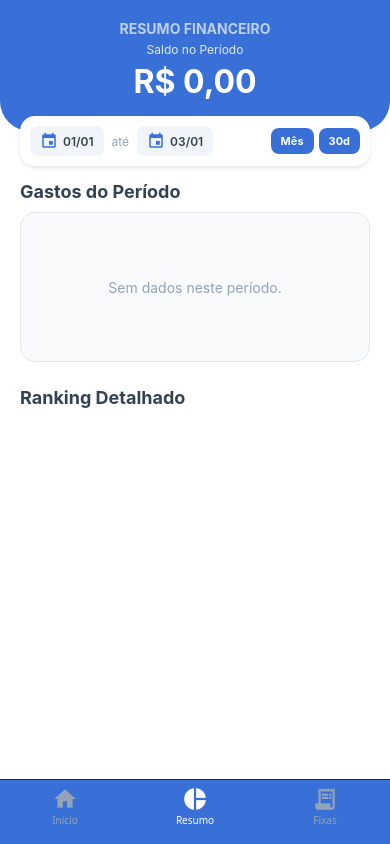
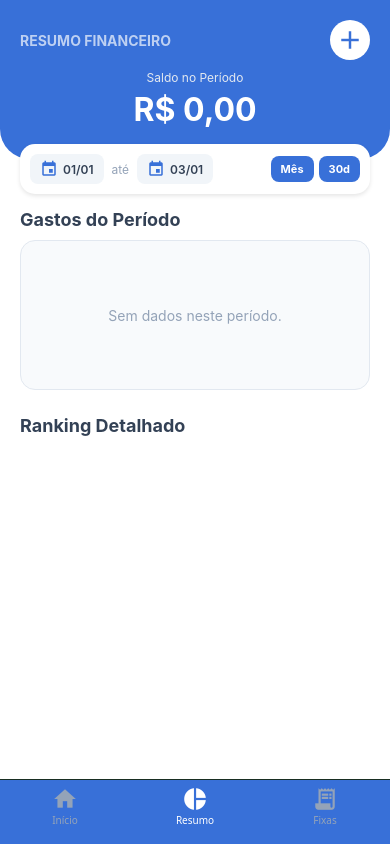
Before and after one commit to KleberSilvaKLOS/account-control-app, a React Native app: screen /Resumo in a window 390 px wide. Built offline with nearby package versions, Linux system fonts and the light colour scheme.

Commit message:
feat: Refactor Expenses and Summary screens for improved readability and functionality

```diff
--- a/src/screens/expenses/expenses.tsx
+++ b/src/screens/expenses/expenses.tsx
@@ -16,7 +16,7 @@ interface Transaction {
   time: string;
 }
 
-// Lista Padrão (Fica fixa, mas o usuário pode adicionar mais na aba +)
+// Lista Padrão
 const DEFAULT_SUGGESTIONS = [
   'Supermercado', 'Padaria', 'Restaurante', 'Combustível',
   'Uber / Transporte', 'Aluguel', 'Conta de Luz', 'Conta de Água',
@@ -27,22 +27,21 @@ const DEFAULT_SUGGESTIONS = [
 export default function ExpensesScreen() {
   // --- ESTADOS DE DADOS ---
   const [list, setList] = useState<Transaction[]>([]);
-  const [customCategories, setCustomCategories] = useState<string[]>([]); // Categorias criadas pelo usuário
+  const [customCategories, setCustomCategories] = useState<string[]>([]);
 
   const [balance, setBalance] = useState<number>(0);
   const [totalIncome, setTotalIncome] = useState<number>(0);
   const [totalExpense, setTotalExpense] = useState<number>(0);
 
   // --- ESTADOS DE UI ---
-  const [modalVisible, setModalVisible] = useState<boolean>(false); // Modal do botão +
-  const [editingId, setEditingId] = useState<string | null>(null); // Se != null, estamos editando um item da lista
+  const [modalVisible, setModalVisible] = useState<boolean>(false);
+  const [editingId, setEditingId] = useState<string | null>(null);
 
-  // --- ESTADOS DOS INPUTS DA TELA PRINCIPAL ---
+  // --- ESTADOS DOS INPUTS ---
   const [description, setDescription] = useState<string>('');
   const [value, setValue] = useState<string>('');
   const [type, setType] = useState<'income' | 'expense'>('expense');
 
-  // --- ESTADO DO INPUT DE NOVA CATEGORIA (NO MODAL +) ---
   const [newCategoryName, setNewCategoryName] = useState<string>('');
 
   // --- AUTOCOMPLETE ---
@@ -58,7 +57,7 @@ export default function ExpensesScreen() {
     calculateTotals(list);
   }, [list]);
 
-  // --- Lógica de Autocomplete (Junta padrão + customizadas) ---
+  // --- Lógica de Autocomplete ---
   const handleDescriptionChange = (text: string) => {
     setDescription(text);
     if (text.length > 0) {
@@ -66,7 +65,6 @@ export default function ExpensesScreen() {
       const filtered = allOptions.filter(item =>
         item.toLowerCase().includes(text.toLowerCase())
       );
-      // Remove duplicatas e define
       setFilteredSuggestions([...new Set(filtered)]);
       setShowSuggestions(true);
     } else {
@@ -77,7 +75,6 @@ export default function ExpensesScreen() {
   const selectSuggestion = (suggestion: string) => {
     setDescription(suggestion);
     setShowSuggestions(false);
-    // Keyboard.dismiss(); // Comentado para permitir digitar valor logo em seguida se quiser
   };
 
   // --- CARREGAMENTO E SALVAMENTO ---
@@ -123,7 +120,6 @@ export default function ExpensesScreen() {
 
   // --- AÇÕES PRINCIPAIS ---
 
-  // 1. Adicionar Nova Categoria (Na aba +)
   function handleAddCategory() {
     if (newCategoryName.trim() === '') {
       Alert.alert('Erro', 'Digite um nome para a categoria');
@@ -132,13 +128,13 @@ export default function ExpensesScreen() {
     const updatedCategories = [...customCategories, newCategoryName];
     setCustomCategories(updatedCategories);
     saveCategories(updatedCategories);
-
-    setNewCategoryName(''); // Limpa input
-    Alert.alert('Sucesso', `Categoria "${newCategoryName}" adicionada! Agora ela aparecerá nas sugestões.`);
+    setNewCategoryName('');
+    Alert.alert('Sucesso', `Categoria "${newCategoryName}" adicionada!`);
   }
 
-  // 2. Salvar Lançamento (Botão Check na tela principal)
+  // === AQUI ESTÁ A CORREÇÃO ===
   function handleSaveTransaction() {
+    // 1. Validação do Valor
     if (value === '') {
       Alert.alert('Atenção', 'Informe o valor!');
       return;
@@ -150,24 +146,28 @@ export default function ExpensesScreen() {
       return;
     }
 
-    const finalDescription = description.trim() === '' ? (type === 'income' ? 'Entrada' : 'Despesa') : description;
+    // 2. Validação da Descrição (AGORA É OBRIGATÓRIA)
+    if (description.trim() === '') {
+      Alert.alert('Atenção', 'Informe uma descrição para o lançamento!');
+      return;
+    }
 
     let newList = [...list];
 
     if (editingId) {
-      // MODO EDIÇÃO
+      // EDIÇÃO
       newList = newList.map(item => item.id === editingId ? {
         ...item,
-        description: finalDescription,
+        description: description, // Usa a descrição digitada
         value: numericValue,
         type
       } : item);
-      setEditingId(null); // Sai do modo edição
+      setEditingId(null);
     } else {
-      // MODO CRIAÇÃO
+      // CRIAÇÃO
       const newTransaction: Transaction = {
         id: String(new Date().getTime()),
-        description: finalDescription,
+        description: description, // Usa a descrição digitada
         value: numericValue,
         type: type,
         date: new Date().toLocaleDateString('pt-BR'),
@@ -186,16 +186,13 @@ export default function ExpensesScreen() {
     Keyboard.dismiss();
   }
 
-  // 3. Preparar Edição (Ao clicar na lista)
   const openEditTransaction = (item: Transaction) => {
     setEditingId(item.id);
     setDescription(item.description);
     setValue(String(item.value));
     setType(item.type);
-    // Rola para o topo ou foca no input (opcional)
   };
 
-  // 4. Cancelar Edição
   const cancelEditing = () => {
     setEditingId(null);
     setValue('');
@@ -204,10 +201,6 @@ export default function ExpensesScreen() {
     Keyboard.dismiss();
   }
 
-  // 5. Apagar Item (No modo edição - via long press ou botão dedicado se quiser)
-  // Aqui vamos adicionar um botão "X" ao lado do confirmar se estiver editando
-
-  // 6. Apagar TUDO (No Modal +)
   function handleClearAll() {
     Alert.alert("Resetar App", "Apagar todos os lançamentos?", [
       { text: "Cancelar", style: "cancel" },
@@ -248,7 +241,7 @@ export default function ExpensesScreen() {
   return (
     <SafeAreaView style={styles.container}>
 
-      {/* --- HEADER --- */}
+      {/* HEADER */}
       <View style={styles.summaryContainer}>
         <View style={styles.headerTopRow}>
           <View>
@@ -256,7 +249,6 @@ export default function ExpensesScreen() {
             <Text style={styles.summaryAmount}>{formatCurrency(balance)}</Text>
           </View>
 
-          {/* Botão + AGORA ABRE O GERENCIADOR DE CATEGORIAS */}
           <TouchableOpacity style={styles.btnAddHeader} onPress={() => setModalVisible(true)}>
             <MaterialIcons name="add" size={30} color="#3870d8" />
           </TouchableOpacity>
@@ -274,10 +266,9 @@ export default function ExpensesScreen() {
         </View>
       </View>
 
-      {/* --- ÁREA DE INPUT PRINCIPAL (Tudo junto agora) --- */}
+      {/* ÁREA DE INPUT PRINCIPAL */}
       <View style={styles.mainInputContainer}>
 
-        {/* Linha 1: Seletor Entrada/Saída */}
         <View style={styles.quickTypeSelector}>
            <TouchableOpacity
              style={[styles.quickTypeBtn, type === 'income' ? styles.quickIncomeActive : styles.quickTypeInactive]}
@@ -296,7 +287,6 @@ export default function ExpensesScreen() {
            </TouchableOpacity>
         </View>
 
-        {/* Linha 2: Valor */}
         <View style={styles.valueInputWrapper}>
           <Text style={styles.currencyPrefix}>R$</Text>
           <TextInput
@@ -309,7 +299,6 @@ export default function ExpensesScreen() {
           />
         </View>
 
-        {/* Linha 3: Descrição + Botão Confirmar */}
         <View style={styles.descInputWrapper}>
           <TextInput
             style={styles.descInput}
@@ -318,7 +307,6 @@ export default function ExpensesScreen() {
             onChangeText={handleDescriptionChange}
           />
 
-          {/* Botão de Ação: Confirmar ou Cancelar Edição */}
           {editingId ? (
              <View style={{flexDirection: 'row', gap: 10}}>
                 <TouchableOpacity style={styles.cancelBtn} onPress={cancelEditing}>
@@ -335,7 +323,6 @@ export default function ExpensesScreen() {
           )}
         </View>
 
-        {/* SUGESTÕES FLUTUANTES (z-index alto) */}
         {showSuggestions && (
           <View style={styles.suggestionsBox}>
             {filteredSuggestions.map((item, index) => (
@@ -347,7 +334,7 @@ export default function ExpensesScreen() {
         )}
       </View>
 
-      {/* --- LISTA --- */}
+      {/* LISTA */}
       <View style={styles.listContainer}>
         <Text style={styles.listTitle}>
           {editingId ? 'Editando item selecionado...' : 'Últimas atividades'}
@@ -361,7 +348,7 @@ export default function ExpensesScreen() {
         />
       </View>
 
-      {/* --- MODAL (Menu + / Adicionar Categoria) --- */}
+      {/* MODAL CONFIG */}
       <Modal
         animationType="slide"
         transparent={true}
@@ -381,9 +368,8 @@ export default function ExpensesScreen() {
               </TouchableOpacity>
             </View>
 
-            {/* SEÇÃO ADICIONAR NOVA CATEGORIA */}
             <Text style={styles.inputLabel}>Adicionar Nova Opção</Text>
-            <Text style={styles.helperText}>Cadastre opções como "Creche", "Ração", etc. para aparecerem no autocompletar.</Text>
+            <Text style={styles.helperText}>Cadastre opções para aparecerem no autocompletar.</Text>
 
             <View style={styles.addCategoryRow}>
               <TextInput
@@ -397,7 +383,6 @@ export default function ExpensesScreen() {
               </TouchableOpacity>
             </View>
 
-            {/* ÁREA DE PERIGO (Excluir Tudo) */}
             <View style={styles.dangerZone}>
               <TouchableOpacity style={styles.btnDelete} onPress={handleClearAll}>
                 <MaterialIcons name="delete-forever" size={24} color="#ef4444" />
@@ -436,7 +421,6 @@ const styles = StyleSheet.create({
   summaryMiniCard: { flexDirection: 'row', alignItems: 'center', backgroundColor: 'rgba(255, 255, 255, 0.15)', paddingHorizontal: 12, paddingVertical: 6, borderRadius: 20, gap: 5 },
   miniCardText: { color: '#fff', fontSize: 12, fontWeight: '500' },
 
-  // --- INPUT PRINCIPAL ---
   mainInputContainer: {
     marginHorizontal: 20,
     marginTop: -30,
@@ -445,7 +429,7 @@ const styles = StyleSheet.create({
     padding: 20,
     elevation: 8,
     shadowColor: '#000', shadowOffset: { width: 0, height: 4 }, shadowOpacity: 0.1, shadowRadius: 6,
-    zIndex: 10, // Importante para o autocomplete ficar em cima da lista
+    zIndex: 10,
     marginBottom: 10,
   },
   quickTypeSelector: { flexDirection: 'row', marginBottom: 15, gap: 10 },
@@ -459,34 +443,30 @@ const styles = StyleSheet.create({
   currencyPrefix: { fontSize: 24, color: '#94a3b8', fontWeight: '600', marginRight: 10 },
   mainValueInput: { flex: 1, fontSize: 32, fontWeight: 'bold', color: '#334155' },
 
-  // Descrição + Botão Confirmar
   descInputWrapper: { flexDirection: 'row', gap: 10 },
   descInput: { flex: 1, backgroundColor: '#f1f5f9', borderRadius: 10, paddingHorizontal: 15, height: 50, fontSize: 16 },
   confirmBtn: { width: 50, height: 50, backgroundColor: '#3870d8', borderRadius: 12, justifyContent: 'center', alignItems: 'center' },
   cancelBtn: { width: 50, height: 50, backgroundColor: '#ef4444', borderRadius: 12, justifyContent: 'center', alignItems: 'center' },
 
-  // Autocomplete
   suggestionsBox: {
     position: 'absolute',
-    top: 185, // Ajustado para ficar logo abaixo do input de descrição
+    top: 185,
     left: 20, right: 20,
     backgroundColor: '#fff', borderRadius: 8, borderWidth: 1, borderColor: '#e2e8f0', elevation: 5, maxHeight: 150
   },
   suggestionItem: { padding: 12, borderBottomWidth: 1, borderBottomColor: '#f1f5f9' },
   suggestionText: { color: '#333' },
 
-  // --- LISTA ---
   listContainer: { flex: 1, paddingHorizontal: 20, paddingTop: 10, zIndex: 1 },
   listTitle: { color: '#a1a1a1', fontSize: 18, fontWeight: 'bold', marginBottom: 15 },
   itemCard: { flexDirection: 'row', alignItems: 'center', backgroundColor: '#3870d8', padding: 15, borderRadius: 15, marginBottom: 12 },
-  itemCardEditing: { borderWidth: 2, borderColor: '#fbbf24' }, // Borda amarela quando editando
+  itemCardEditing: { borderWidth: 2, borderColor: '#fbbf24' },
   itemIconContainer: { backgroundColor: '#233860', padding: 10, borderRadius: 12 },
   itemInfo: { flex: 1, marginLeft: 15 },
   itemTitle: { color: '#fff', fontSize: 16, fontWeight: '600' },
   itemCategory: { color: '#a5a5a7', fontSize: 12 },
   itemValue: { fontSize: 14, fontWeight: 'bold' },
 
-  // --- MODAL LATERAL ---
   modalOverlay: { flex: 1, flexDirection: 'row', backgroundColor: 'rgba(0,0,0,0.5)' },
   modalBackdrop: { flex: 1 },
   sideMenu: { width: '85%', backgroundColor: '#fff', padding: 25, borderTopLeftRadius: 20, borderBottomLeftRadius: 20, elevation: 10 },
--- a/src/screens/summary/summary.tsx
+++ b/src/screens/summary/summary.tsx
@@ -1,5 +1,8 @@
 import React, { useState, useCallback, useEffect } from 'react';
-import { View, Text, StyleSheet, SafeAreaView, FlatList, Dimensions, Platform, StatusBar, TouchableOpacity } from 'react-native';
+import {
+  View, Text, StyleSheet, SafeAreaView, FlatList, Dimensions, Platform, StatusBar,
+  TouchableOpacity, Modal, TouchableWithoutFeedback, Alert
+} from 'react-native';
 import AsyncStorage from '@react-native-async-storage/async-storage';
 import { useFocusEffect } from '@react-navigation/native';
 import { PieChart } from 'react-native-chart-kit';
@@ -10,15 +13,15 @@ const screenWidth = Dimensions.get('window').width;
 
 const CHART_COLORS = ['#3870d8', '#13ec6d', '#ef4444', '#f59e0b', '#8b5cf6', '#ec4899'];
 
-// --- DEFINIÇÃO DOS TIPOS (INTERFACE) ---
+// --- INTERFACES ---
 interface Transaction {
   id: string;
   description: string;
-  value: number; // Agora garantimos que é número
+  value: number;
   type: 'income' | 'expense';
   date: string;
   time: string;
-  rawName?: string; // Opcional, usado na lógica interna
+  rawName?: string;
 }
 
 interface ChartData {
@@ -35,15 +38,17 @@ interface ExpenseGroup {
 }
 
 export default function SummaryScreen() {
+  // --- ESTADOS DE DADOS ---
   const [balance, setBalance] = useState<number>(0);
   const [totalExpense, setTotalExpense] = useState<number>(0);
   const [chartData, setChartData] = useState<ChartData[]>([]);
   const [expensesList, setExpensesList] = useState<ExpenseGroup[]>([]);
-
-  // Estado para armazenar TODOS os dados
   const [allTransactions, setAllTransactions] = useState<Transaction[]>([]);
 
-  // Estados de Filtro de Data
+  // --- ESTADOS DE UI ---
+  const [modalVisible, setModalVisible] = useState<boolean>(false);
+
+  // --- ESTADOS DE FILTRO DE DATA ---
   const [startDate, setStartDate] = useState<Date>(new Date(new Date().getFullYear(), new Date().getMonth(), 1));
   const [endDate, setEndDate] = useState<Date>(new Date());
 
@@ -60,6 +65,7 @@ export default function SummaryScreen() {
     applyDateFilter();
   }, [startDate, endDate, allTransactions]);
 
+  // --- CARREGAMENTO ---
   async function loadData() {
     try {
       const jsonValue = await AsyncStorage.getItem('@myfinance:transactions');
@@ -70,19 +76,26 @@ export default function SummaryScreen() {
     }
   }
 
+  // --- LÓGICA DE DADOS ---
   const parseDate = (dateString: string): Date => {
     const [day, month, year] = dateString.split('/').map(Number);
     return new Date(year, month - 1, day);
   };
 
   function applyDateFilter() {
-    if (allTransactions.length === 0) return;
+    // Se não tiver transações, zera tudo
+    if (allTransactions.length === 0) {
+        setBalance(0);
+        setTotalExpense(0);
+        setChartData([]);
+        setExpensesList([]);
+        return;
+    }
 
     const filteredList = allTransactions.filter(item => {
       const itemDate = parseDate(item.date);
       const start = new Date(startDate); start.setHours(0,0,0,0);
       const end = new Date(endDate); end.setHours(23,59,59,999);
-
       return itemDate >= start && itemDate <= end;
     });
 
@@ -95,7 +108,7 @@ export default function SummaryScreen() {
     const expensesMap: { [key: string]: number } = {};
 
     list.forEach(item => {
-      const val = Number(item.value); // Garante number
+      const val = Number(item.value);
       if (item.type === 'income') {
         incomeTotal += val;
       } else {
@@ -117,7 +130,7 @@ export default function SummaryScreen() {
 
     setExpensesList(sortedExpenses);
 
-    // Gráfico
+    // Preparar Gráfico
     const top5 = sortedExpenses.slice(0, 5);
     const top5Total = top5.reduce((sum, item) => sum + item.value, 0);
     const othersValue = expenseTotal - top5Total;
@@ -143,6 +156,28 @@ export default function SummaryScreen() {
     setChartData(chartConfigData);
   }
 
+  // --- AÇÕES DO MODAL (+) ---
+  function handleClearAll() {
+    Alert.alert(
+      "Resetar Aplicativo",
+      "Isso apagará TODO o histórico de transações. Tem certeza?",
+      [
+        { text: "Cancelar", style: "cancel" },
+        {
+          text: "Apagar Tudo",
+          style: "destructive",
+          onPress: async () => {
+            await AsyncStorage.removeItem('@myfinance:transactions');
+            setAllTransactions([]); // Limpa estado local
+            setModalVisible(false); // Fecha modal
+            Alert.alert("Sucesso", "Dados limpos.");
+          }
+        }
+      ]
+    );
+  }
+
+  // --- FILTROS DE DATA ---
   const onChangeDate = (event: DateTimePickerEvent, selectedDate?: Date) => {
     setShowPicker(false);
     if (selectedDate) {
@@ -182,12 +217,21 @@ export default function SummaryScreen() {
   return (
     <SafeAreaView style={styles.container}>
 
+      {/* --- HEADER --- */}
       <View style={styles.header}>
-        <Text style={styles.headerTitle}>Resumo Financeiro</Text>
+        <View style={styles.headerTopRow}>
+            <Text style={styles.headerTitle}>Resumo Financeiro</Text>
+            {/* BOTÃO + */}
+            <TouchableOpacity style={styles.btnAddHeader} onPress={() => setModalVisible(true)}>
+                <MaterialIcons name="add" size={30} color="#3870d8" />
+            </TouchableOpacity>
+        </View>
+
         <Text style={styles.labelBalance}>Saldo no Período</Text>
         <Text style={styles.valueBalance}>{formatCurrency(balance)}</Text>
       </View>
 
+      {/* --- BARRA DE FILTROS --- */}
       <View style={styles.filterBar}>
         <View style={styles.dateSelector}>
           <TouchableOpacity onPress={() => showDatepicker('start')} style={styles.dateBtn}>
@@ -211,6 +255,7 @@ export default function SummaryScreen() {
         </View>
       </View>
 
+      {/* Picker Invisível */}
       {showPicker && (
         <DateTimePicker
           value={pickerMode === 'start' ? startDate : endDate}
@@ -221,6 +266,7 @@ export default function SummaryScreen() {
         />
       )}
 
+      {/* --- CONTEÚDO --- */}
       <View style={styles.content}>
         <Text style={styles.sectionTitle}>Gastos do Período</Text>
 
@@ -285,17 +331,67 @@ export default function SummaryScreen() {
           )}
         />
       </View>
+
+      {/* --- MODAL LATERAL --- */}
+      <Modal
+        animationType="slide"
+        transparent={true}
+        visible={modalVisible}
+        onRequestClose={() => setModalVisible(false)}
+      >
+        <View style={styles.modalOverlay}>
+          <TouchableWithoutFeedback onPress={() => setModalVisible(false)}>
+            <View style={styles.modalBackdrop} />
+          </TouchableWithoutFeedback>
+
+          <View style={styles.sideMenu}>
+            <View style={styles.modalHeader}>
+              <Text style={styles.modalTitle}>Opções</Text>
+              <TouchableOpacity onPress={() => setModalVisible(false)}>
+                <MaterialIcons name="close" size={24} color="#64748b" />
+              </TouchableOpacity>
+            </View>
+
+            <Text style={styles.helperText}>Gerenciamento de dados.</Text>
+
+            {/* ÁREA DE PERIGO (Excluir Tudo) */}
+            <View style={styles.dangerZone}>
+              <TouchableOpacity style={styles.btnDelete} onPress={handleClearAll}>
+                <MaterialIcons name="delete-forever" size={24} color="#ef4444" />
+                <Text style={styles.btnDeleteText}>Apagar todas as atividades</Text>
+              </TouchableOpacity>
+            </View>
+
+          </View>
+        </View>
+      </Modal>
+
     </SafeAreaView>
   );
 }
 
 const styles = StyleSheet.create({
   container: { flex: 1, backgroundColor: '#fff', paddingTop: Platform.OS === 'android' ? StatusBar.currentHeight : 0 },
-  header: { backgroundColor: '#3870d8', padding: 20, paddingBottom: 30, borderBottomLeftRadius: 30, borderBottomRightRadius: 30, alignItems: 'center', marginBottom: 10, elevation: 5 },
-  headerTitle: { color: '#ffffffaa', fontSize: 14, fontWeight: 'bold', marginBottom: 5, textTransform: 'uppercase' },
+
+  // Header Ajustado
+  header: {
+      backgroundColor: '#3870d8', padding: 20, paddingBottom: 30,
+      borderBottomLeftRadius: 30, borderBottomRightRadius: 30,
+      alignItems: 'center', marginBottom: 10, elevation: 5
+  },
+  headerTopRow: {
+      flexDirection: 'row', justifyContent: 'space-between', alignItems: 'center',
+      width: '100%', marginBottom: 10
+  },
+  headerTitle: { color: '#ffffffaa', fontSize: 14, fontWeight: 'bold', textTransform: 'uppercase' },
+  btnAddHeader: {
+    backgroundColor: '#fff', width: 40, height: 40, borderRadius: 20,
+    justifyContent: 'center', alignItems: 'center'
+  },
   labelBalance: { color: '#e2e8f0', fontSize: 12 },
   valueBalance: { color: '#fff', fontSize: 32, fontWeight: 'bold', marginTop: 5 },
 
+  // Filtro
   filterBar: {
     flexDirection: 'row', justifyContent: 'space-between', alignItems: 'center',
     marginHorizontal: 20, marginTop: -25,
@@ -314,12 +410,15 @@ const styles = StyleSheet.create({
   content: { flex: 1, paddingHorizontal: 20 },
   sectionTitle: { color: '#334155', fontSize: 18, fontWeight: 'bold', marginBottom: 10, marginTop: 5 },
 
+  // Gráfico
   chartContainer: { alignItems: 'center', justifyContent: 'center', marginBottom: 10, position: 'relative', height: 240 },
   donutHole: { position: 'absolute', width: 100, height: 100, backgroundColor: '#fff', borderRadius: 50, left: (screenWidth / 4) - 44, justifyContent: 'center', alignItems: 'center', elevation: 4 },
   donutLabel: { color: '#64748b', fontSize: 9, fontWeight: 'bold' },
   donutValue: { color: '#3870d8', fontSize: 14, fontWeight: 'bold' },
   emptyContainer: { height: 150, justifyContent: 'center', alignItems: 'center', backgroundColor: '#f8fafc', borderRadius: 15, marginBottom: 20, borderWidth: 1, borderColor: '#e2e8f0' },
   emptyText: { color: '#94a3b8' },
+
+  // Lista
   itemCard: { flexDirection: 'row', alignItems: 'center', backgroundColor: '#fff', padding: 12, borderRadius: 12, marginBottom: 10, borderWidth: 1, borderColor: '#f1f5f9', elevation: 1 },
   rankBadge: { width: 28, height: 28, borderRadius: 14, justifyContent: 'center', alignItems: 'center', marginRight: 10 },
   rankText: { color: '#fff', fontWeight: 'bold', fontSize: 12 },
@@ -328,5 +427,17 @@ const styles = StyleSheet.create({
   progressBarBackground: { height: 4, backgroundColor: '#f1f5f9', borderRadius: 2, width: '100%' },
   progressBarFill: { height: '100%', borderRadius: 2 },
   itemValue: { fontSize: 14, fontWeight: 'bold', color: '#ef4444' },
-  itemPercent: { fontSize: 11, color: '#94a3b8', textAlign: 'right' }
+  itemPercent: { fontSize: 11, color: '#94a3b8', textAlign: 'right' },
+
+  // MODAL LATERAL
+  modalOverlay: { flex: 1, flexDirection: 'row', backgroundColor: 'rgba(0,0,0,0.5)' },
+  modalBackdrop: { flex: 1 },
+  sideMenu: { width: '85%', backgroundColor: '#fff', padding: 25, borderTopLeftRadius: 20, borderBottomLeftRadius: 20, elevation: 10 },
+  modalHeader: { flexDirection: 'row', justifyContent: 'space-between', alignItems: 'center', marginBottom: 30 },
+  modalTitle: { fontSize: 20, fontWeight: 'bold', color: '#3870d8' },
+  helperText: { color: '#64748b', fontSize: 14, marginBottom: 20 },
+
+  dangerZone: { marginTop: 'auto', borderTopWidth: 1, borderTopColor: '#f1f5f9', paddingTop: 20 },
+  btnDelete: { flexDirection: 'row', alignItems: 'center', justifyContent: 'center', gap: 8, padding: 10 },
+  btnDeleteText: { color: '#ef4444', fontWeight: '600', fontSize: 14 }
 });
```
